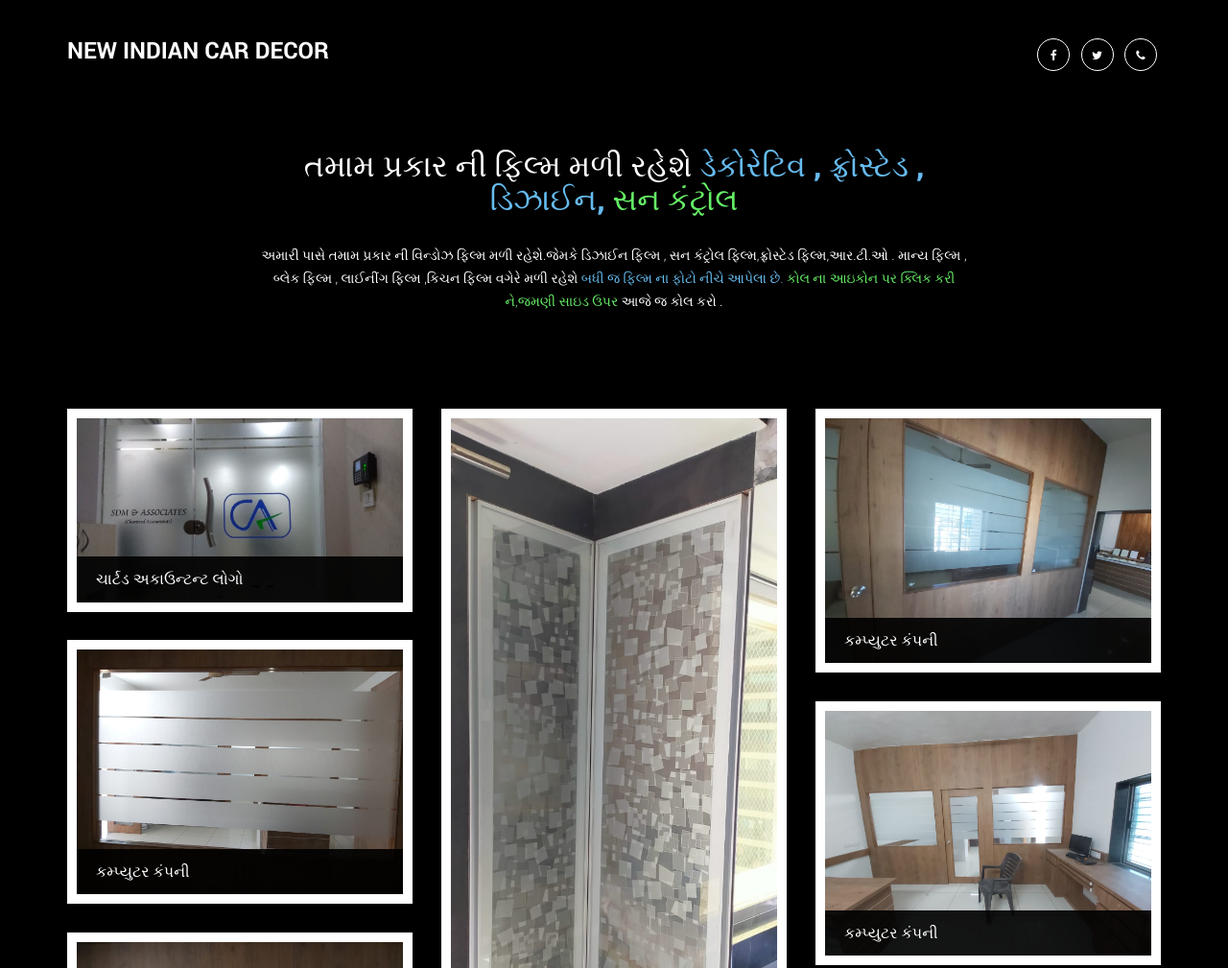
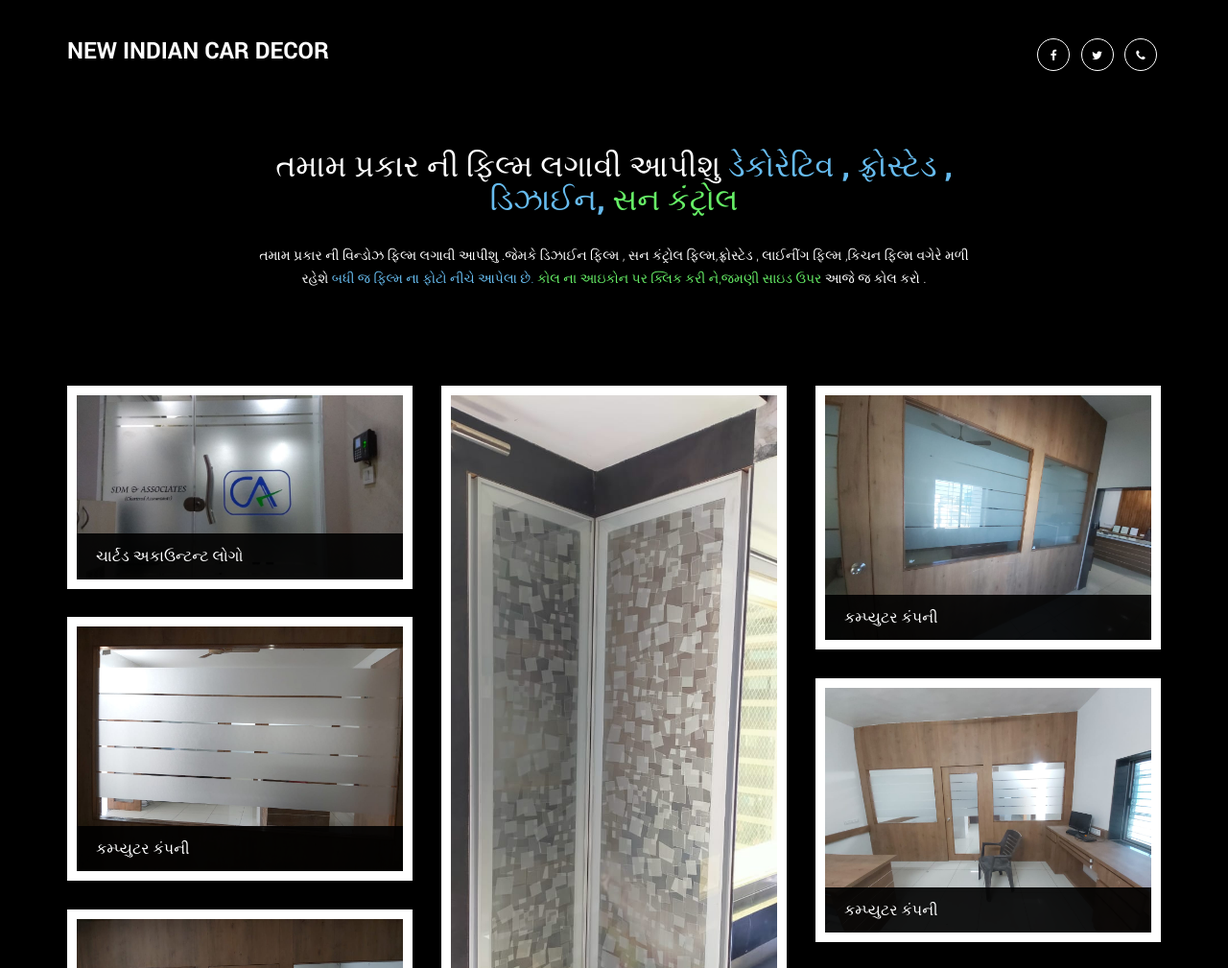
Before and after one commit to shivamvora/New-Indian-Car-Decor, a plain HTML site: page index.html in a window 1280 px wide. Shown: the top 1009 px of the page at 96% size. Drawn offline with Linux system fonts and the light colour scheme.

Commit message:
Update index.html

```diff
--- a/index.html
+++ b/index.html
@@ -52,10 +52,10 @@
             <div class="container">
                 <div class="row">
                     <div class="col-md-offset-2 col-md-8 text-center">
-                        <h2>તમામ પ્રકાર ની ફિલ્મ મળી રહેશે <span class="blue">ડેકોરેટિવ , ફ્રોસ્ટેડ , ડિઝાઈન,
+                        <h2>તમામ પ્રકાર ની ફિલ્મ લગાવી આપીશુ  <span class="blue">ડેકોરેટિવ , ફ્રોસ્ટેડ , ડિઝાઈન,
                             </span><span class="green">સન કંટ્રોલ </span></h2>
-                        <p>અમારી પાસે તમામ પ્રકાર ની વિન્ડોઝ ફિલ્મ મળી રહેશે.જેમકે ડિઝાઈન ફિલ્મ , સન કંટ્રોલ
-                            ફિલ્મ,ફ્રોસ્ટેડ ફિલ્મ,આર.ટી.ઓ . માન્ય ફિલ્મ , બ્લેક ફિલ્મ , લાઈનીંગ ફિલ્મ ,કિચન ફિલ્મ વગેરે
+                        <p>તમામ પ્રકાર ની વિન્ડોઝ ફિલ્મ લગાવી આપીશુ .જેમકે ડિઝાઈન ફિલ્મ , સન કંટ્રોલ
+                            ફિલ્મ,ફ્રોસ્ટેડ , લાઈનીંગ ફિલ્મ ,કિચન ફિલ્મ વગેરે
                             મળી રહેશે <span class="blue">બધી જ ફિલ્મ ના ફોટો નીચે આપેલા છે. </span><span
                                 class="green">કોલ ના આઇકોન પર ક્લિક કરી ને,જમણી સાઇડ ઉપર </span>
                             આજે જ કોલ કરો .</p>
@@ -944,8 +944,8 @@
     </div>
 
 
-    <a href="#" class="site-brand pull-left"><strong>Asish Vora :- 8401346397</strong> </a> <br><br>
-    <a href="#" class="site-brand pull-left"><strong>Uttam Vora :- 9974418849</strong> </a>
+    <a href="#" class="site-brand pull-left"><strong>Ashish Patel :- 8401346397</strong> </a> <br><br>
+
     <br><br><br>
     <a href="#" class="site-brand pull-left"><strong>ઉમિયા ચોક ,કોંગ્રેસ કાર્યલય ની બાજુમાં,ન્યૂ ઇન્ડિયન એન્ટરપ્રાઇઝ
         </strong> </a>
```
